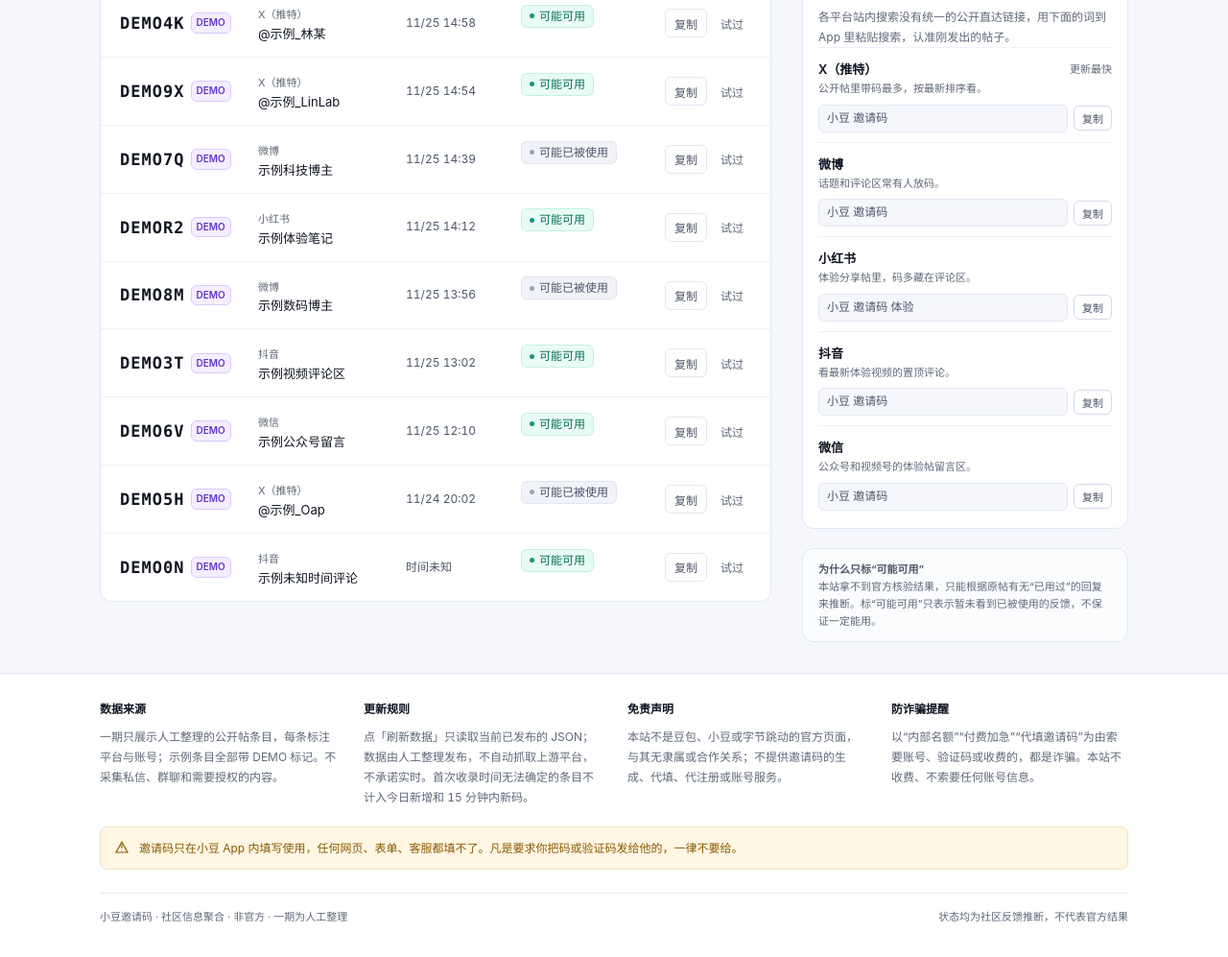
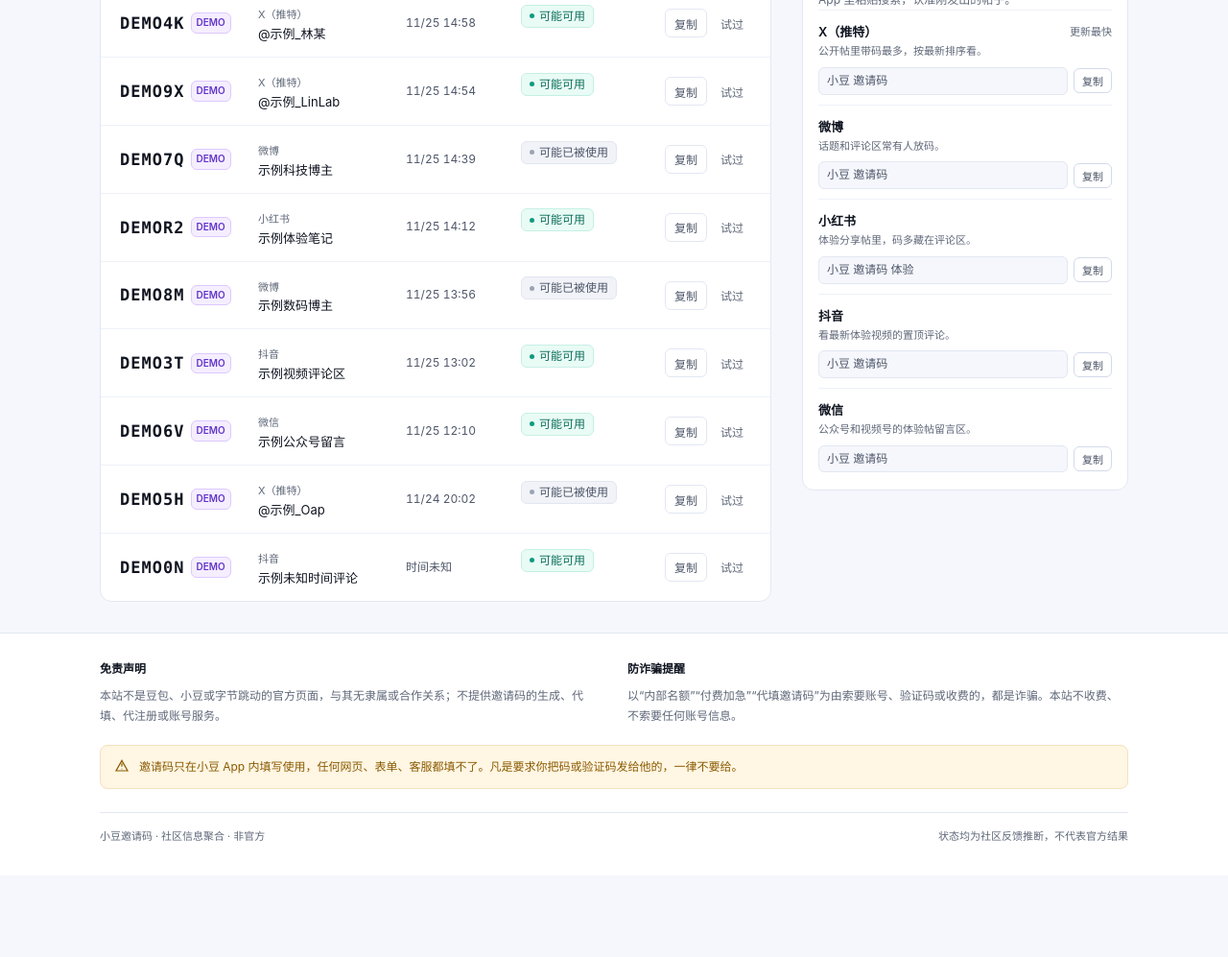
Before and after one commit to huoguo12138/xiaodou, a plain HTML site: page index.html in a window 1280 px wide. Shown: the part 643-1640 px from the top of the page at 96% size. After the commit the page ends 1555 px from the top, so only its background shows below. Drawn offline with Linux system fonts and the light colour scheme.

Commit message:
style: 删除用户指定的页面说明文案

```diff
--- a/index.html
+++ b/index.html
@@ -111,7 +111,6 @@
         <div class="stat-row"><span class="stat-k">总访问人数 <span class="mock-tag">模拟</span></span><span class="stat-v" id="totalVisitorsStat">4096<small>人</small></span></div>
         <div class="stat-row"><span class="stat-k">最后更新</span><span class="stat-v stat-time" id="generatedStat">--:--</span></div>
         <div class="stat-row"><span class="stat-k">最近成功读取（本机）</span><span class="stat-v stat-time" id="clientReadStat">--:--</span></div>
-        <div class="stat-row"><span class="stat-k">最近成功采集</span><span class="stat-v stat-time">一期为人工整理</span></div>
         <button class="clear-tried" type="button" id="clearTriedBtn">清除本机记录（0）</button>
         <div class="stat-foot">点「刷新数据」读取最新发布数据；不自动抓取，不后台轮询。</div>
       </section>
@@ -126,7 +125,6 @@
         <div class="selfsearch"><div class="ss-head"><span class="ss-name">微信</span></div><div class="ss-desc">公众号和视频号的体验帖留言区。</div><div class="ss-term"><span class="term">小豆 邀请码</span><button class="mini-ghost" type="button" data-copy-term="小豆 邀请码">复制</button></div></div>
       </section>
 
-      <div class="rail-note"><strong>为什么只标“可能可用”</strong><br>本站拿不到官方核验结果，只能根据原帖有无“已用过”的回复来推断。标“可能可用”只表示暂未看到已被使用的反馈，不保证一定能用。</div>
     </aside>
   </div>
 </main>
@@ -134,13 +132,11 @@
 <footer class="footer">
   <div class="footer-in">
     <div class="footer-grid">
-      <div><div class="f-h">数据来源</div><p class="f-p">一期只展示人工整理的公开帖条目，每条标注平台与账号；示例条目全部带 DEMO 标记。不采集私信、群聊和需要授权的内容。</p></div>
-      <div><div class="f-h">更新规则</div><p class="f-p">点「刷新数据」只读取当前已发布的 JSON；数据由人工整理发布，不自动抓取上游平台，不承诺实时。首次收录时间无法确定的条目不计入今日新增和 15 分钟内新码。</p></div>
       <div><div class="f-h">免责声明</div><p class="f-p">本站不是豆包、小豆或字节跳动的官方页面，与其无隶属或合作关系；不提供邀请码的生成、代填、代注册或账号服务。</p></div>
       <div><div class="f-h">防诈骗提醒</div><p class="f-p">以“内部名额”“付费加急”“代填邀请码”为由索要账号、验证码或收费的，都是诈骗。本站不收费、不索要任何账号信息。</p></div>
     </div>
     <div class="warn"><svg class="ic" viewBox="0 0 24 24" fill="none" stroke="currentColor" stroke-width="1.8" aria-hidden="true"><path d="M12 8v5"/><circle cx="12" cy="16.5" r=".8" fill="currentColor" stroke="none"/><path d="M12 3.5 21 19.5H3z"/></svg><p>邀请码只在小豆 App 内填写使用，任何网页、表单、客服都填不了。凡是要求你把码或验证码发给他的，一律不要给。</p></div>
-    <div class="foot-bottom"><span>小豆邀请码 · 社区信息聚合 · 非官方 · 一期为人工整理</span><span>状态均为社区反馈推断，不代表官方结果</span></div>
+    <div class="foot-bottom"><span>小豆邀请码 · 社区信息聚合 · 非官方</span><span>状态均为社区反馈推断，不代表官方结果</span></div>
   </div>
 </footer>
 
--- a/styles.css
+++ b/styles.css
@@ -154,12 +154,9 @@ a:hover{text-decoration:underline}
 .mini-ghost{height:26px;padding:0 8px;border:1px solid var(--line-strong);background:var(--surface);border-radius:var(--r-sm);font-size:11px;color:var(--ink-2);white-space:nowrap}
 .mini-ghost:hover{background:#F7F9FE;color:var(--ink)}
 .mini-ghost.copied{background:var(--mint-50);border-color:#C6F0E4;color:var(--mint-text)}
-.rail-note{padding:12px 16px;background:#FBFCFE;border:1px solid var(--line);border-radius:var(--r-lg);font-size:11px;color:var(--ink-3);line-height:1.65}
-.rail-note strong{color:var(--ink-2);font-weight:600}
-
 .footer{margin-top:32px;background:var(--surface);border-top:1px solid var(--line)}
 .footer-in{max-width:1120px;margin:0 auto;padding:28px 24px 32px}
-.footer-grid{display:grid;grid-template-columns:repeat(4,minmax(0,1fr));gap:28px}
+.footer-grid{display:grid;grid-template-columns:repeat(2,minmax(0,1fr));gap:28px}
 .f-h{font-size:12px;font-weight:600;color:var(--ink);margin-bottom:8px}
 .f-p{font-size:12px;color:var(--ink-3);line-height:1.75;margin:0}
 .warn{display:flex;gap:10px;padding:12px 14px;background:var(--warn-bg);border:1px solid #F3E1BC;border-radius:var(--r-md);margin-top:20px}
@@ -173,7 +170,6 @@ a:hover{text-decoration:underline}
 @media (max-width:1119px){
   .cols{grid-template-columns:minmax(0,1fr);gap:24px}
   .rail{display:grid;grid-template-columns:minmax(0,1fr);gap:20px;max-width:640px;margin:0}
-  .rail-note{grid-column:1 / -1}
 }
 
 @media (max-width:719px){
```
Also changed, not shown: 1 other file.
